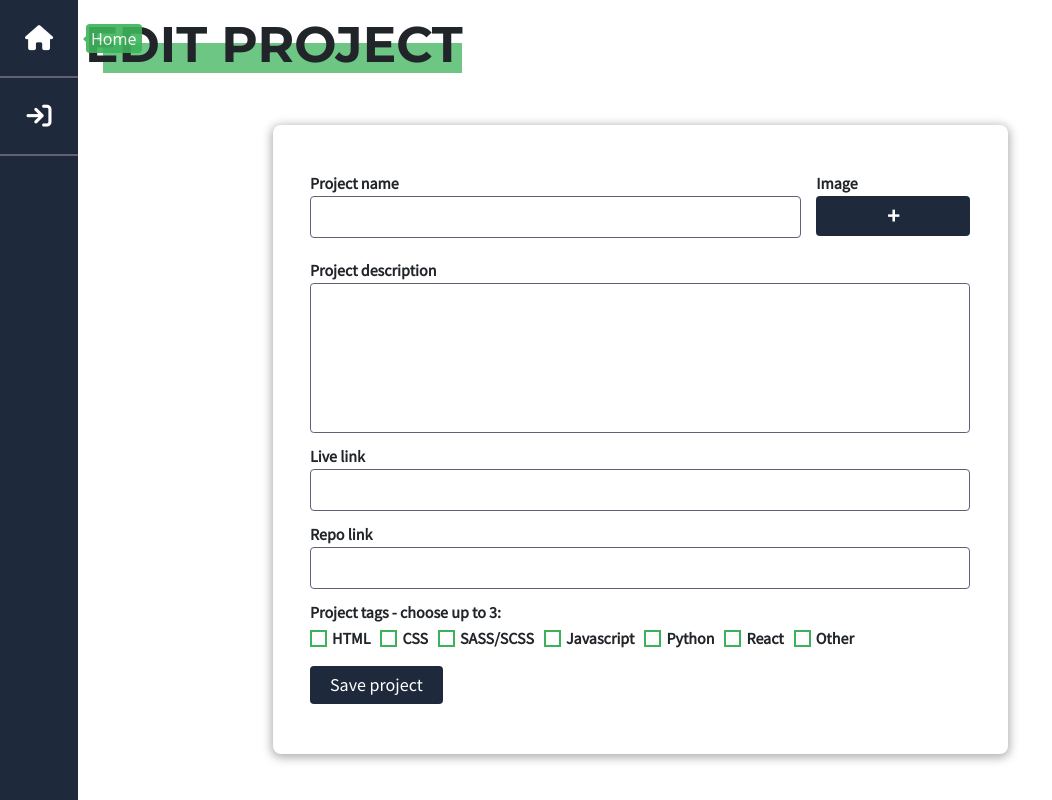
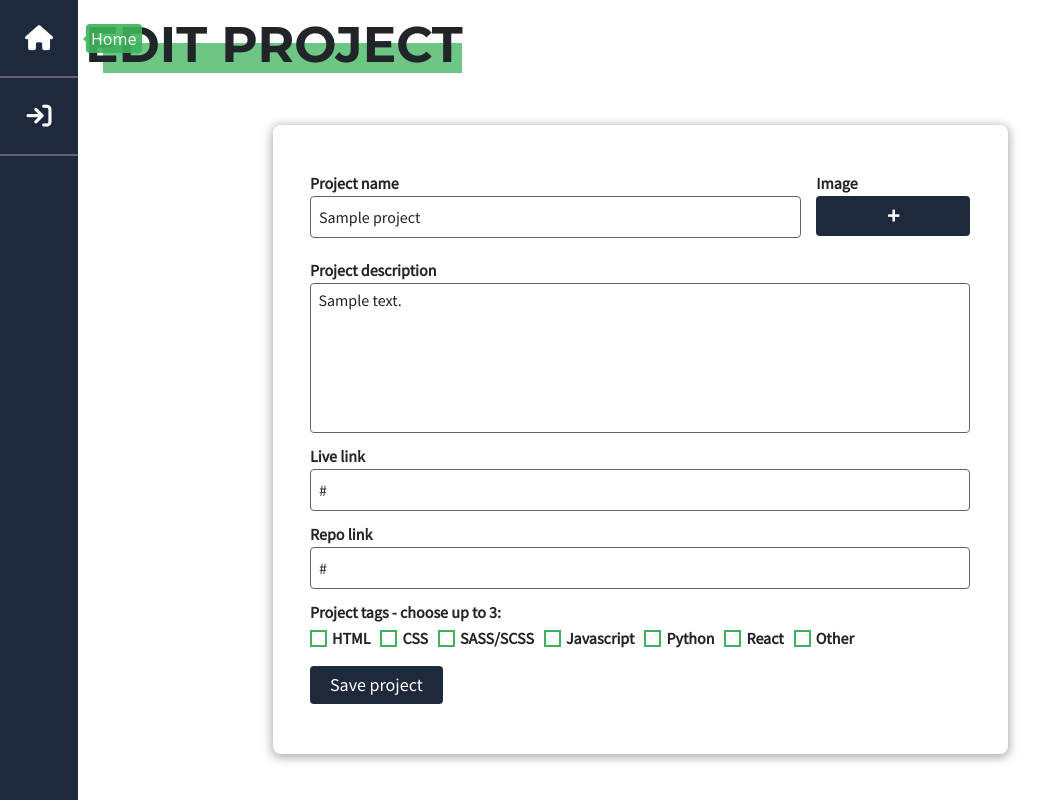
Before and after one commit to Samoftheforrest/devhub, a Flask app: template devhub/templates/add-or-edit-project.html in a window 1280 px wide. Shown: the whole page, without its empty margins (0-1052 px from the left). Run offline with Flask 2, Linux system fonts and the light colour scheme; the template is opened without the code that fills it: most values are stand-ins (such as "Sample title", 1, 10 or a date in 2020); some libraries are stand-ins or nearby versions.

Commit message:
[IMPLEMENT] added basic edit project logic WIP

```diff
--- a/devhub/templates/components/projects/project-card.html
+++ b/devhub/templates/components/projects/project-card.html
@@ -14,7 +14,7 @@
                         </picture>
                         {% if project.created_by == session['user'] %}
                             <div class="project-buttons">
-                                <a href="{{ url_for('edit_project') }}" class="project-button mb-2">Edit</a>
+                                <a href="{{ url_for('edit_project', project_id=project._id) }}" class="project-button mb-2">Edit</a>
                                 <a href="{{ url_for('delete_project', project_id=project._id) }}" class="project-button">Delete</a>
                             </div>
                         {% endif %}
--- a/devhub/templates/components/projects/project-form.html
+++ b/devhub/templates/components/projects/project-form.html
@@ -3,7 +3,7 @@
         <div class="row">
             <div class="col-9 mb-2">
                 <label for="projectname">Project name</label>
-                <input type="text" name="projectname" id="projectname" class="form-control" required>
+                <input type="text" name="projectname" id="projectname" class="form-control" value="{{ project.project_name }}" required>
                 <div class="invalid-feedback">
                     Project name cannot be left blank
                 </div>
@@ -21,21 +21,23 @@
             </div>
             <div class="col-12 mb-4">
                 <label for="projectdescription">Project description</label>
-                <textarea name="projectdescription" id="projectdescription" cols="30" rows="10" class="form-control"  required></textarea>
+                <textarea name="projectdescription" id="projectdescription" cols="30" rows="10" class="form-control" required>
+                    {{- project.project_description -}}
+                </textarea>
                 <div class="invalid-feedback">
                     Project description cannot be left blank
                 </div>
             </div>
             <div class="col-12 mb-4">
                 <label for="livelink">Live link</label>
-                <input type="text" name="livelink" id="livelink" class="form-control"  required>
+                <input type="text" name="livelink" id="livelink" class="form-control" value="{{ project.live_link }}" required>
                 <div class="invalid-feedback">
                     Live link cannot be left blank
                 </div>
             </div>
             <div class="col-12 mb-4">
                 <label for="repolink">Repo link</label>
-                <input type="text" name="repolink" id="repolink" class="form-control"  required>
+                <input type="text" name="repolink" id="repolink" class="form-control" value="{{ project.repo_link }}" required>
                 <div class="invalid-feedback">
                     Repo link cannot be left blank
                 </div>
```
Also changed, not shown: devhub/routes.py (+16 -3 lines), README.md.
